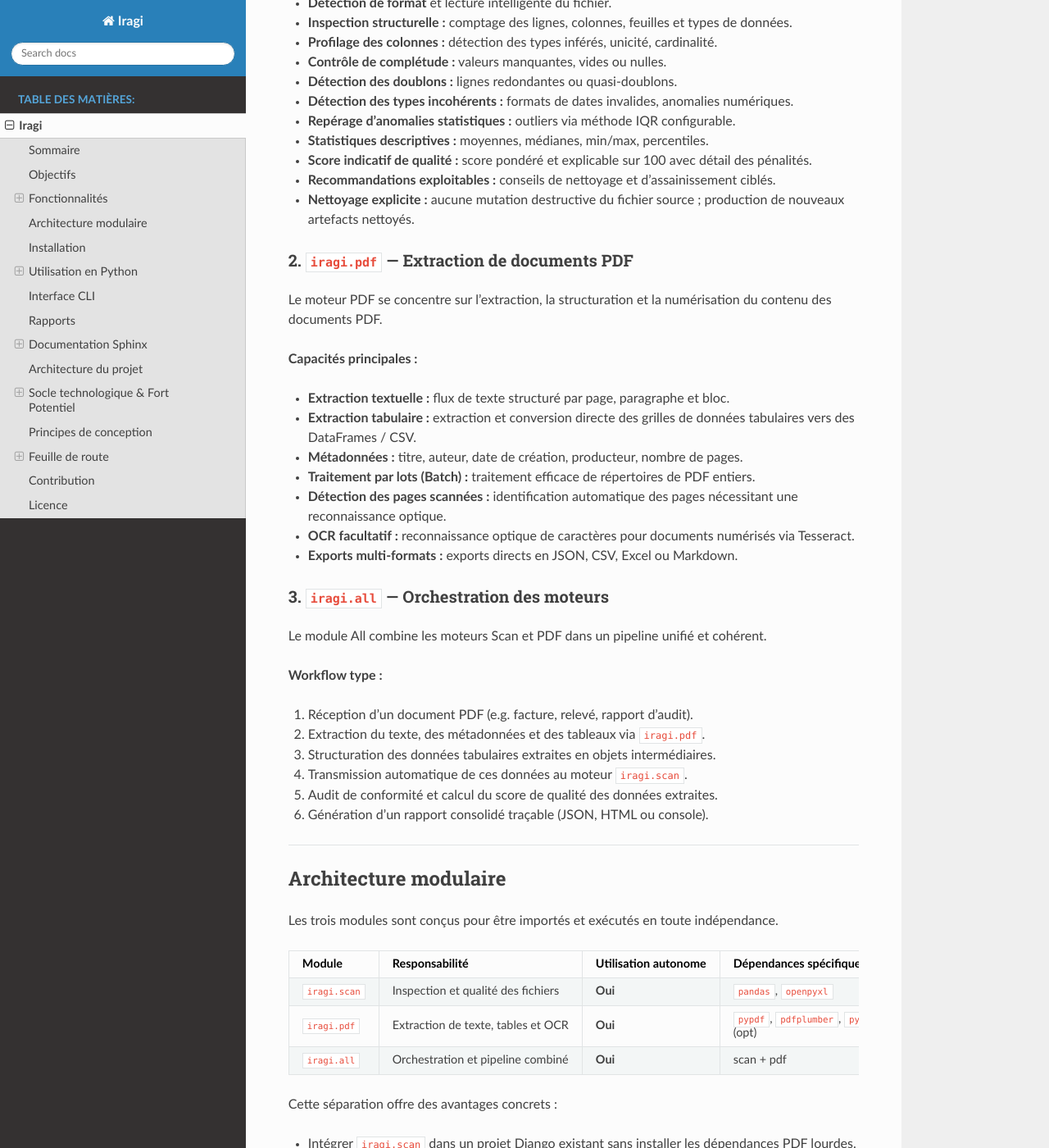
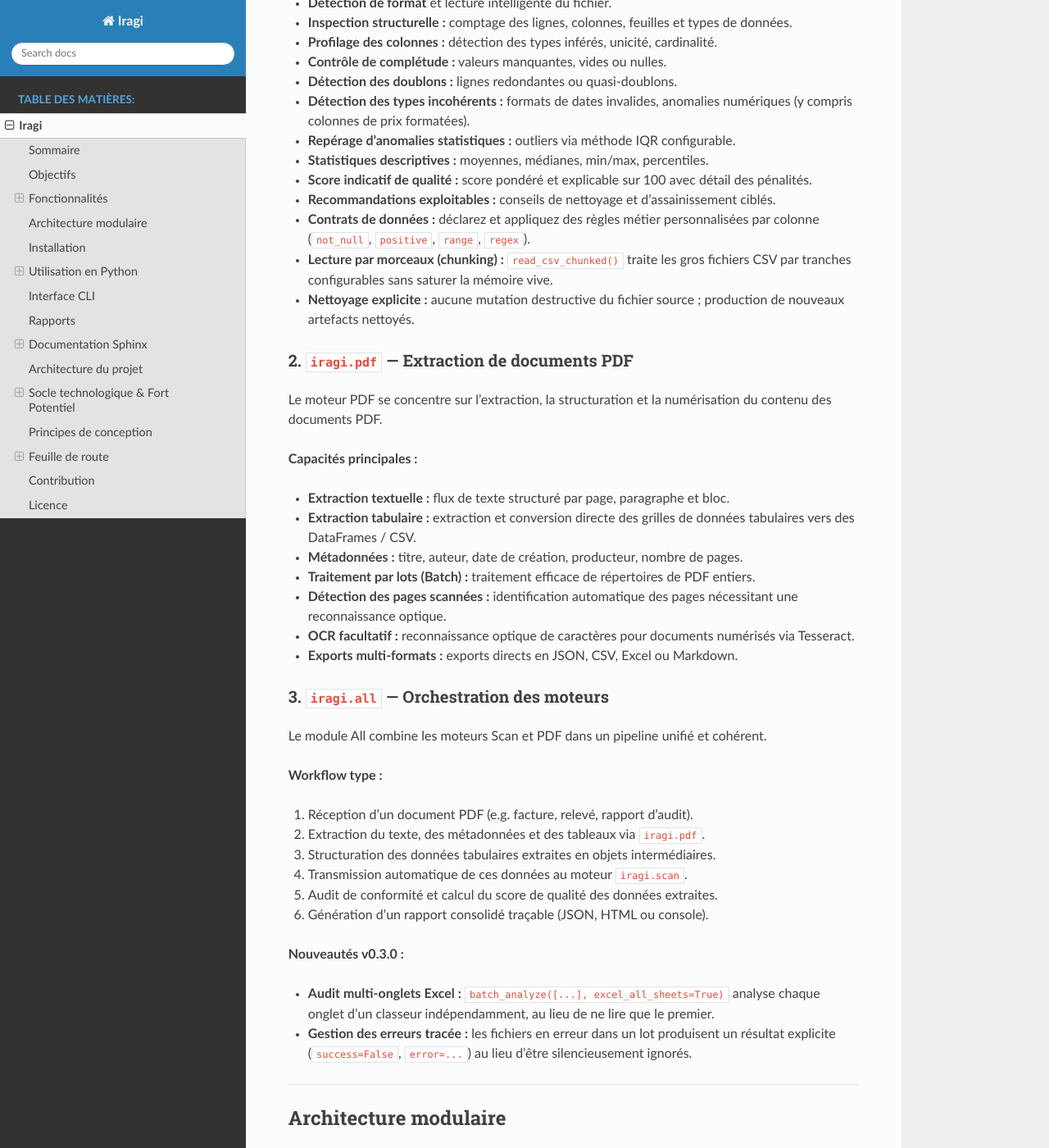
Before and after one commit to YannickMagayane/iragi, a Sphinx documentation site: the page built from docs/source/readme_fr.md, in a window 1280 px wide and 1400 px high, scrolled down 2024 px. Shown: the whole window at 82% size. Built offline with Sphinx 7.4.7 and the Read the Docs theme 3.1.0, drawn with Linux system fonts in a browser that asks for light colours; pages that are not in the unit, such as notebooks, are missing from menus; some of the changed text lies outside the part shown.

Commit message:
feat(release): 0.3.0 —     DataContract rules engine, batch     multi-sheet Excel, chunked CSV reader

```diff
--- a/docs/source/readme_fr.md
+++ b/docs/source/readme_fr.md
@@ -83,11 +83,13 @@ Le moteur Scan analyse les fichiers structurés ou textuels afin d'en comprendre
 - **Profilage des colonnes :** détection des types inférés, unicité, cardinalité.
 - **Contrôle de complétude :** valeurs manquantes, vides ou nulles.
 - **Détection des doublons :** lignes redondantes ou quasi-doublons.
-- **Détection des types incohérents :** formats de dates invalides, anomalies numériques.
+- **Détection des types incohérents :** formats de dates invalides, anomalies numériques (y compris colonnes de prix formatées).
 - **Repérage d'anomalies statistiques :** outliers via méthode IQR configurable.
 - **Statistiques descriptives :** moyennes, médianes, min/max, percentiles.
 - **Score indicatif de qualité :** score pondéré et explicable sur 100 avec détail des pénalités.
 - **Recommandations exploitables :** conseils de nettoyage et d'assainissement ciblés.
+- **Contrats de données :** déclarez et appliquez des règles métier personnalisées par colonne (`not_null`, `positive`, `range`, `regex`).
+- **Lecture par morceaux (chunking) :** `read_csv_chunked()` traite les gros fichiers CSV par tranches configurables sans saturer la mémoire vive.
 - **Nettoyage explicite :** aucune mutation destructive du fichier source ; production de nouveaux artefacts nettoyés.
 
 ### 2. `iragi.pdf` — Extraction de documents PDF
@@ -114,6 +116,10 @@ Le module All combine les moteurs Scan et PDF dans un pipeline unifié et cohér
 4. Transmission automatique de ces données au moteur `iragi.scan`.
 5. Audit de conformité et calcul du score de qualité des données extraites.
 6. Génération d'un rapport consolidé traçable (JSON, HTML ou console).
+
+**Nouveautés v0.3.0 :**
+- **Audit multi-onglets Excel :** `batch_analyze([...], excel_all_sheets=True)` analyse chaque onglet d'un classeur indépendamment, au lieu de ne lire que le premier.
+- **Gestion des erreurs tracée :** les fichiers en erreur dans un lot produisent un résultat explicite (`success=False`, `error=...`) au lieu d'être silencieusement ignorés.
 
 ---
 
@@ -369,12 +375,18 @@ Grâce à son architecture découplée et composable, **Iragi s'intègre en quel
 - [x] Ajouter le traitement par lots.
 
 ### Phase 5 — Stabilisation et publication
-- [x] Vérifier la disponibilité du nom `iragi` sur PyPI (disponible).
+- [x] Vérifier la disponibilité du nom `iragi` sur PyPI (disponible).\
 - [x] Compléter les tests unitaires et d'intégration.
 - [x] Documenter les API publiques au fur et à mesure.
 - [x] Ajouter des exemples d'intégration Django et FastAPI.
 - [x] Vérifier les dépendances et les métadonnées du package.
 - [x] Publier la version v0.1.0 sur PyPI.
+
+### Phase 6 — Renforcement structurel (v0.3.0)
+- [x] Moteur de **contrats de données** (`DataContract`) avec règles personnalisables par colonne.
+- [x] **Lecture par morceaux** (`read_csv_chunked`) pour les fichiers CSV volumineux (> 1 Go).
+- [x] **Audit multi-onglets Excel** en mode batch (`excel_all_sheets=True`).
+- [x] 43 tests passants (10 nouveaux tests unitaires couvrant les 3 correctifs).
 
 ---
 
```
Also changed, not shown: README.fr.md (+14 -2 lines), README.md (+64 -2 lines).
